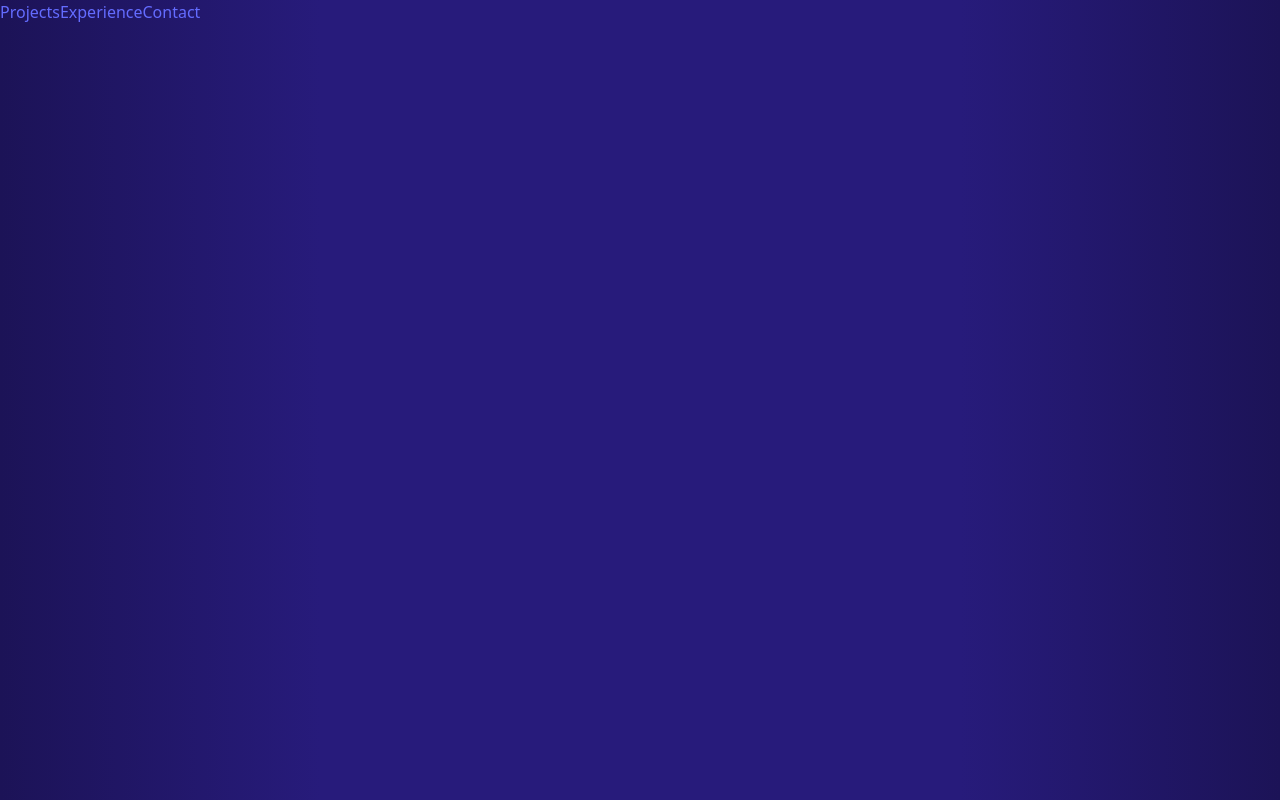
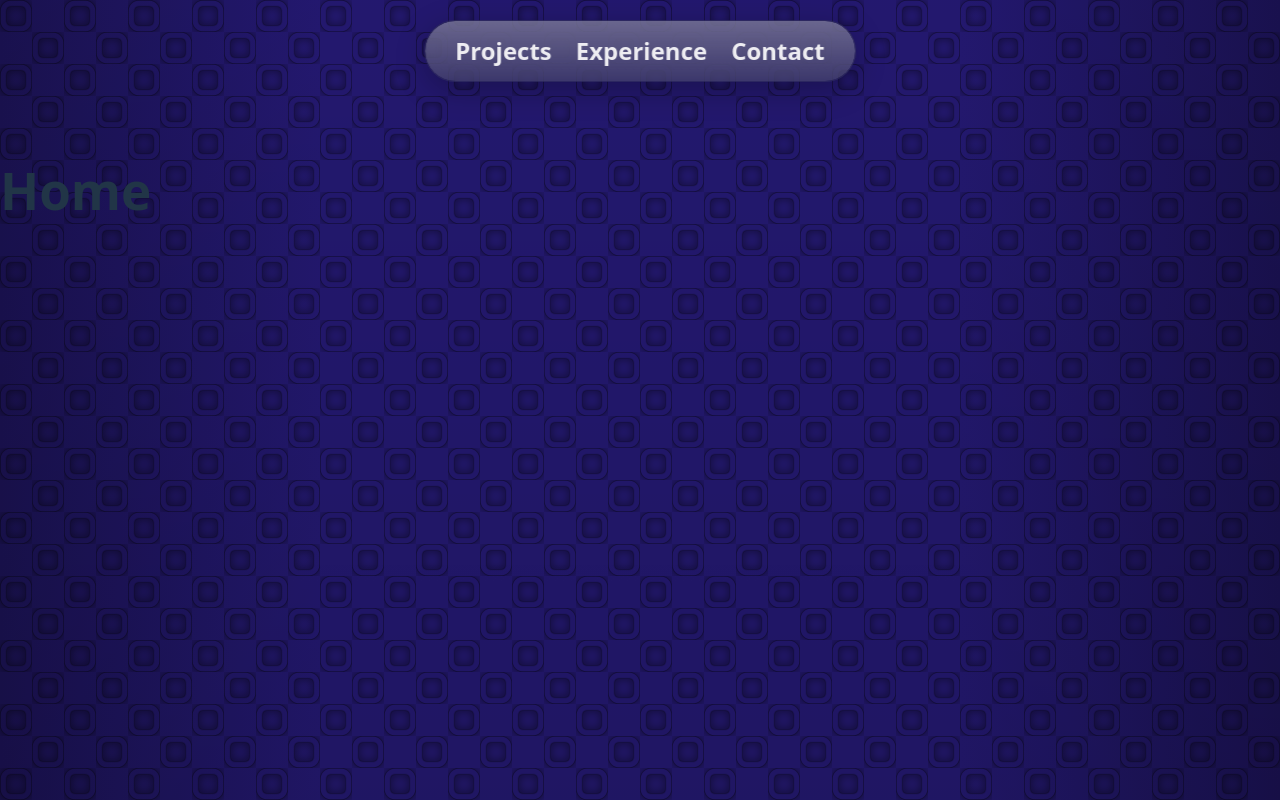
Before and after one commit to antoineassaf25/portfolio-antoine, a React (Vite) app: page / in a window 1280 px wide. Shown: the top 800 px of the page. Built offline with nearby package versions, Linux system fonts and the light colour scheme.

Commit message:
Website base

```diff
--- a/src/index.css
+++ b/src/index.css
@@ -13,6 +13,56 @@
   -moz-osx-font-smoothing: grayscale;
 }
 
+.navbar {
+  position: fixed;
+  top: 20px;
+  left: 50%;
+  transform: translateX(-50%);
+
+  display: inline-flex;
+  align-items: center;
+
+  background: rgba(20, 20, 60, 0.5);
+  backdrop-filter: blur(20px);
+  -webkit-backdrop-filter: blur(20px);
+  border: 1px solid rgba(255,255,255,0.08);
+  box-shadow: 0 8px 30px rgba(0,0,0,0.25);
+
+  border-radius: 9999px;
+
+  padding: 12px 30px;
+
+  overflow: hidden;
+}
+
+
+/* glass gradient */
+.navbar::before {
+  content: "";
+  position: absolute;
+  inset: 0;
+  border-radius: inherit;
+
+  background: linear-gradient(
+    to bottom,
+    rgba(255, 255, 255, 0.35),
+    rgba(255, 255, 255, 0.15)
+  );
+
+  pointer-events: none;
+}
+
+.nav-links {
+  display: flex;
+  gap: 24px;
+}
+
+.nav-links a {
+  font-weight: 600;
+  font-size: x-large;
+  color: rgba(255, 255, 255, 0.9);
+}
+
 a {
   font-weight: 500;
   color: #646cff;
@@ -22,11 +72,15 @@ a:hover {
   color: #535bf2;
 }
 
+
 body {
   margin: 0;
   min-height: 100vh;
 
-  background: linear-gradient(
+  background:
+  url("./assets/glass-pattern.png") repeat,
+  linear-gradient(rgba(0,0,0,.1), rgba(0,0,0,0.5)),
+  linear-gradient(
     to right,
     #1c1357,
     #271b7b,
@@ -34,6 +88,13 @@ body {
     #271b7b,
     #1c1357
   );
+
+  background-repeat: repeat-y, no-repeat;
+  background-size: 100vw auto, cover;
+  background-position: top center, center;
+  background-attachment: scroll, scroll;
+
+  background-blend-mode: multiply;
 }
 
 h1 {
--- a/src/main.tsx
+++ b/src/main.tsx
@@ -6,5 +6,22 @@ import NavBar from './components/NavBar.tsx'
 createRoot(document.getElementById('root')!).render(
   <StrictMode>
     <NavBar />
+    <main style={{ paddingTop: "120px" }}>
+      <section id="home" style={{ height: "100vh" }}>
+        <h1>Home</h1>
+      </section>
+
+      <section id="projects" style={{ height: "100vh" }}>
+        <h1>Projects</h1>
+      </section>
+
+      <section id="experience" style={{ height: "100vh" }}>
+        <h1>Experience</h1>
+      </section>
+
+      <section id="contact" style={{ height: "100vh" }}>
+        <h1>Contact</h1>
+      </section>
+    </main>
   </StrictMode>,
 )
```
Also changed, not shown: src/assets/glass-pattern.png (added).
